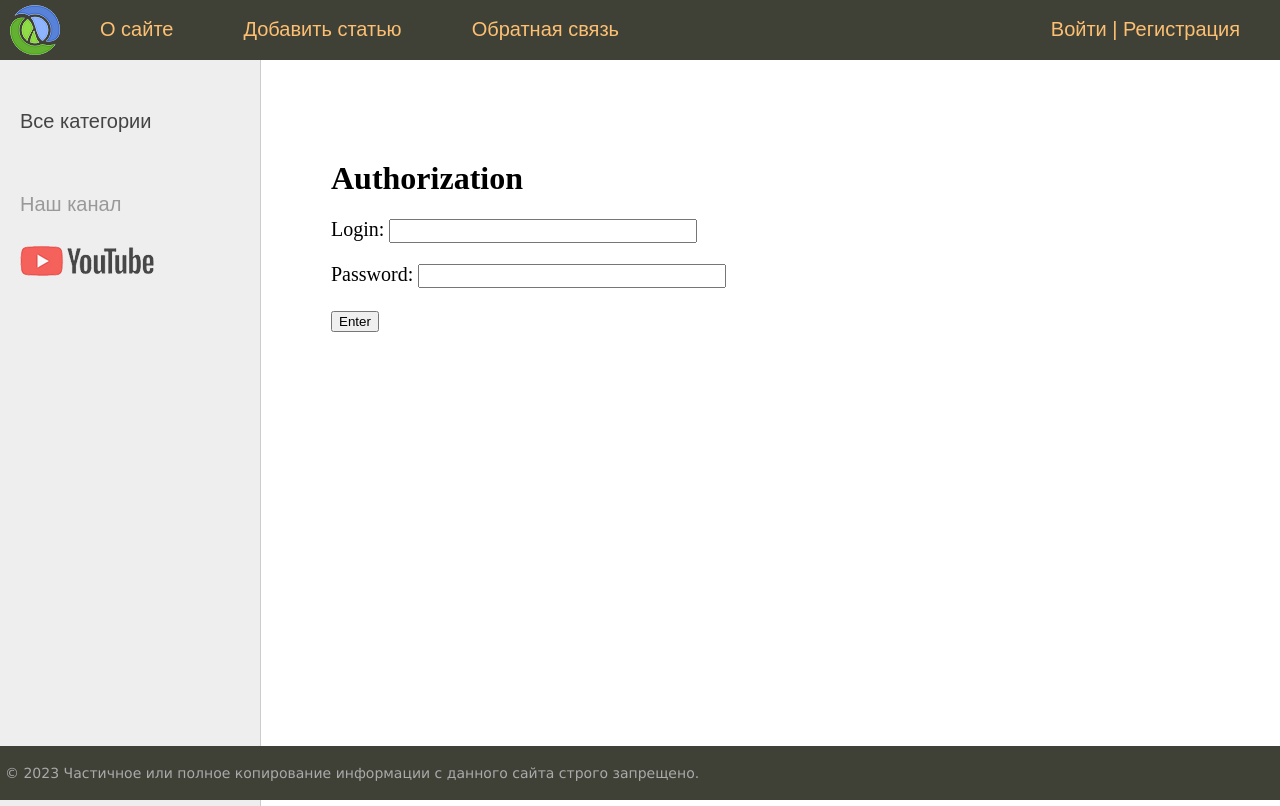
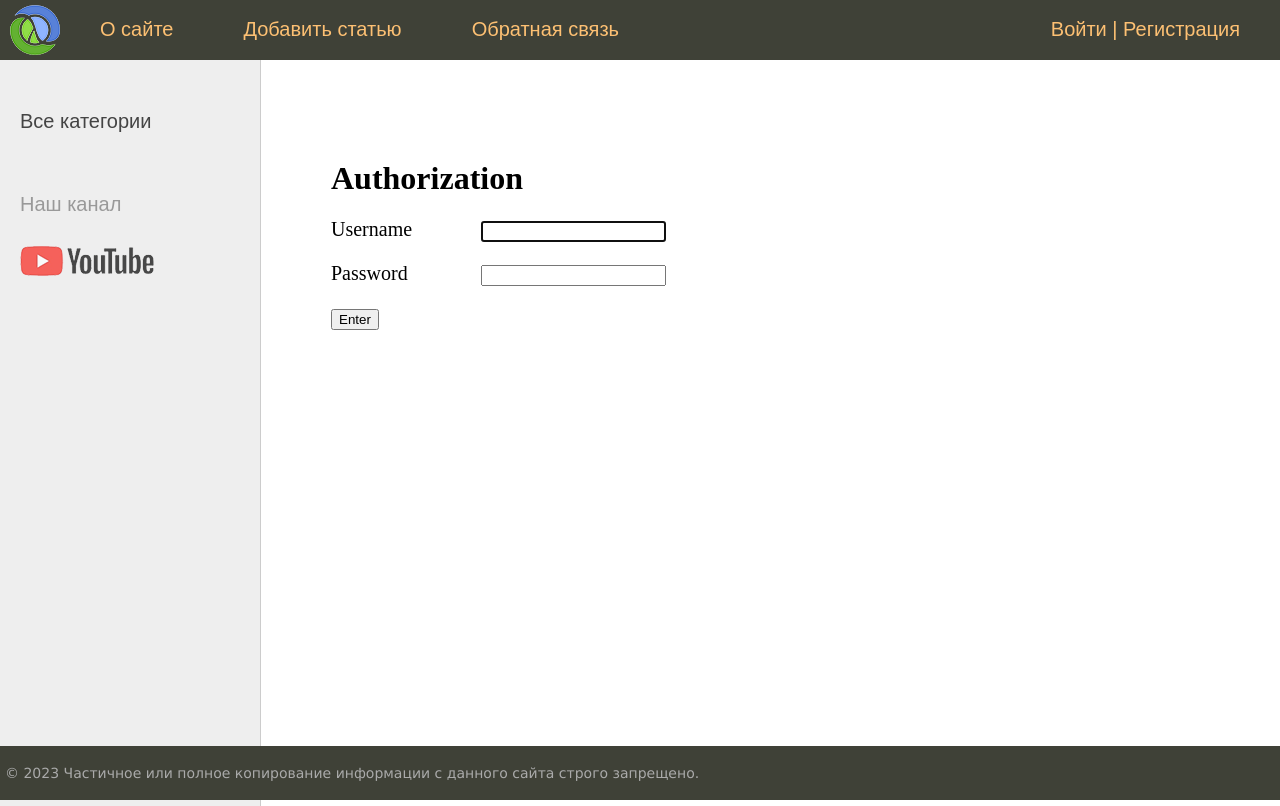
Before and after one commit to Gwynger/django_pp, a Django app: page /users/login/ in a window 1280 px wide. Run offline with Django 5.2, Linux system fonts and the light colour scheme; data that the repository does not hold is empty; parts of the project's set-up code (start-up, migrations or seed data) failed here and were passed over.

Commit message:
Create Authorization for other users

```diff
--- a/sitewomen/sitewomen/settings.py
+++ b/sitewomen/sitewomen/settings.py
@@ -130,3 +130,7 @@ MEDIA_URL = '/media/'
 # https://docs.djangoproject.com/en/5.0/ref/settings/#default-auto-field
 
 DEFAULT_AUTO_FIELD = 'django.db.models.BigAutoField'
+
+LOGIN_REDIRECT_URL = 'home'
+LOGOUT_REDIRECT_URL = 'home'
+LOGIN_URL = 'users:login'
--- a/sitewomen/users/forms.py
+++ b/sitewomen/users/forms.py
@@ -1,6 +1,11 @@
 from django import forms
+from django.contrib.auth import get_user_model
 
 
 class LoginUserForm(forms.Form):
     username = forms.CharField(label='Login', widget=forms.TextInput(attrs={'class': 'form-input'}))
     password = forms.CharField(label='Password', widget=forms.PasswordInput(attrs={'class': 'form-input'}))
+
+    class Meta:
+        model = get_user_model()
+        fields = ['username', 'password']
--- a/sitewomen/users/templates/users/login.html
+++ b/sitewomen/users/templates/users/login.html
@@ -5,8 +5,12 @@
 
 <form method="post">
     {% csrf_token %}
-    {{ form.as_p }}
+    <input type="hidden" name="next" value="{{ next }}" />
+    <div class="form-error">{{ form.non_field_errors }}</div>
+    {% for f in form %}
+    <p><label class="form-label" for="{{ f.id_for_label }}">{{ f.label }}</label>{{ f }}</p>
+    <div class="form-error">{{ f.errors }}</div>
+    {% endfor %}
     <p><button type="submit">Enter</button></p>
 </form>
-
 {% endblock %}
--- a/sitewomen/users/urls.py
+++ b/sitewomen/users/urls.py
@@ -1,9 +1,10 @@
+from django.contrib.auth.views import LogoutView
 from django.urls import path
 from . import views
 
 app_name = 'users'
 
 urlpatterns = [
-    path('login/', views.login_user, name='login'),
-    path('logout/', views.logout_user, name='logout'),
+    path('login/', views.LoginUser.as_view(), name='login'),
+    path('logout/', LogoutView.as_view(), name='logout'),
 ]
--- a/sitewomen/users/views.py
+++ b/sitewomen/users/views.py
@@ -1,26 +1,36 @@
 from django.contrib.auth import authenticate, login, logout
+from django.contrib.auth.forms import AuthenticationForm
+from django.contrib.auth.views import LoginView
 from django.http import HttpResponse, HttpResponseRedirect
 from django.shortcuts import render
-from django.urls import reverse
+from django.urls import reverse, reverse_lazy
 
 from users.forms import LoginUserForm
 
 
-def login_user(request):
-    if request.method == 'POST':
-        form = LoginUserForm(request.POST)
-        if form.is_valid():
-            cd = form.cleaned_data
-            user = authenticate(request, username=cd['username'], password=cd['password'])
-            if user and user.is_active:
-                login(request, user)
-                return HttpResponseRedirect(reverse('home'))
-
-    else:
-        form = LoginUserForm()
-    return render(request, 'users/login.html', {'form': form})
+class LoginUser(LoginView):
+    form_class = AuthenticationForm
+    template_name = 'users/login.html'
+    extra_context = {'title': 'Authorization'}
 
 
-def logout_user(request):
-    logout(request)
-    return HttpResponseRedirect(reverse('users:login'))
+# def login_user(request):
+#     if request.method == 'POST':
+#         form = LoginUserForm(request.POST)
+#         if form.is_valid():
+#             cd = form.cleaned_data
+#             user = authenticate(request, username=cd['username'], password=cd['password'])
+#             if user and user.is_active:
+#                 login(request, user)
+#                 return HttpResponseRedirect(reverse('home'))
+#
+#     else:
+#         form = LoginUserForm()
+#     return render(request, 'users/login.html', {'form': form})
+#
+#
+
+
+# def logout_user(request):
+#     logout(request)
+#     return HttpResponseRedirect(reverse('users:login'))
--- a/sitewomen/women/models.py
+++ b/sitewomen/women/models.py
@@ -1,3 +1,4 @@
+from django.contrib.auth import get_user_model
 from django.db import models
 from django.template.defaultfilters import slugify
 from django.urls import reverse
@@ -37,6 +38,8 @@ class Women(models.Model):
     tag = models.ManyToManyField('TagPost', blank=True, related_name='tags')
     husband = models.OneToOneField('Husband', on_delete=models.SET_NULL, null=True,
                                    blank=True, related_name='woman')
+    author = models.ForeignKey(get_user_model(), on_delete=models.SET_NULL,
+                               related_name='posts', null=True, default=None)
 
     objects = models.Manager()
     published = PublishedManager()
--- a/sitewomen/women/templates/women/addpage.html
+++ b/sitewomen/women/templates/women/addpage.html
@@ -1,7 +1,7 @@
 {% extends 'base.html' %}
 
 {% block content %}
-<h1 xmlns="http://www.w3.org/1999/html">{{title}}</h1>
+<h1>{{title}}</h1>
 <form action="" method="POST" enctype="multipart/form-data">
     {% csrf_token %}
     <div class="form-error">{{ form.non_field_errors }}</div>
--- a/sitewomen/women/views.py
+++ b/sitewomen/women/views.py
@@ -1,3 +1,5 @@
+from django.contrib.auth.decorators import login_required
+from django.contrib.auth.mixins import LoginRequiredMixin
 from django.core.paginator import Paginator
 from django.http import HttpResponse, HttpResponseNotFound
 from django.shortcuts import render, get_object_or_404, redirect
@@ -21,6 +23,7 @@ class WomenHome(DataMixin, ListView):
         return Women.published.all().select_related('cat')
 
 
+@login_required
 def about(request):
     contact_list = Women.published.all()
     paginator = Paginator(contact_list, 3)
@@ -43,10 +46,11 @@ class ShowPost(DataMixin, DetailView):
         return get_object_or_404(Women.published, slug=self.kwargs[self.slug_url_kwarg])
 
 
-class AddPage(DataMixin, CreateView):
+class AddPage(LoginRequiredMixin, DataMixin, CreateView):
     form_class = AddPostForm
     template_name = 'women/addpage.html'
     title_page = 'Добавление статьи'
+    login_url = '/admin/'
 
 
 class UpdatePage(DataMixin, UpdateView):
```
Also changed, not shown: sitewomen/women/migrations/0012_women_author.py (added).
